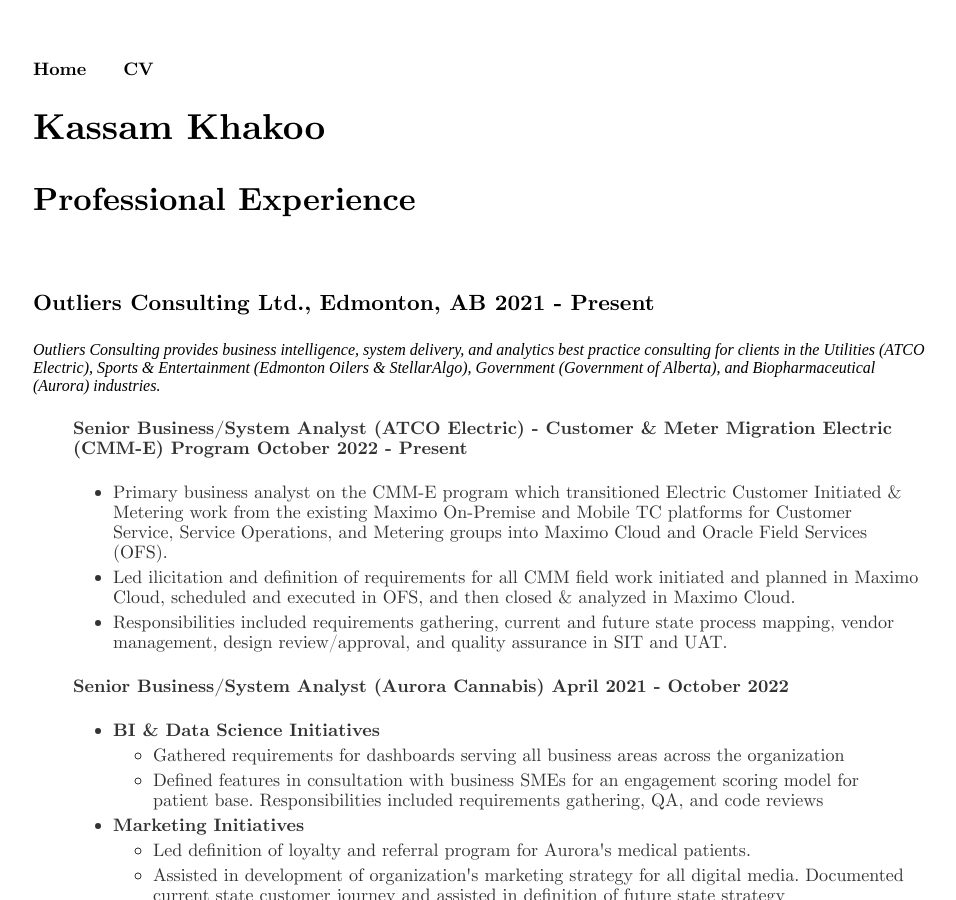
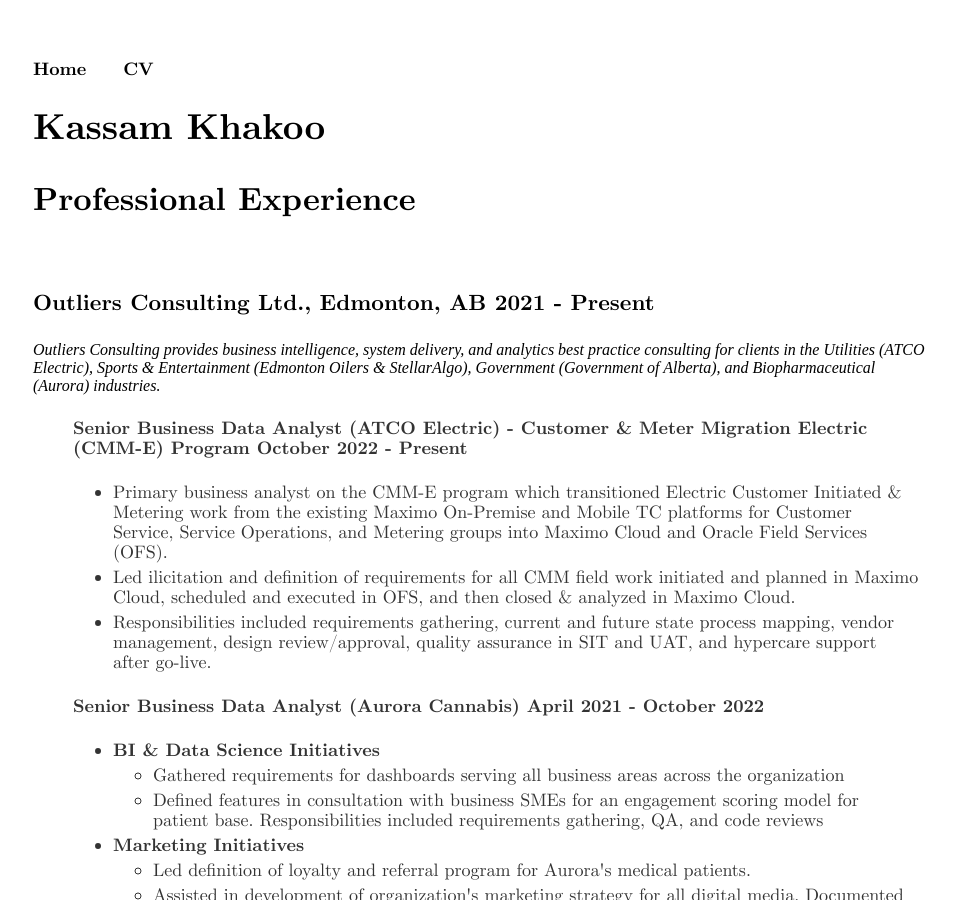
Before and after one commit to kassamkhakoo/kassamkhakoo.github.io, a Jekyll site: the page built from cv/index.html, in a window 1280 px wide and 900 px high. Shown: the whole window, without its empty margins (159-1115 px from the left). Built offline with Jekyll 4.4.1, drawn with Linux system fonts in a browser that asks for light colours.

Commit message:
Update index.html
update CMM-E experience

```diff
--- a/cv/index.html
+++ b/cv/index.html
@@ -9,13 +9,13 @@
 	<h3>Outliers Consulting Ltd., Edmonton, AB   2021 - Present</h3>
 	<em>Outliers Consulting provides business intelligence, system delivery, and analytics best practice consulting for clients in the Utilities (ATCO Electric), Sports & Entertainment (Edmonton Oilers & StellarAlgo), Government (Government of Alberta), and Biopharmaceutical (Aurora) industries.</em>
 	<ul>
-		<h4> <b>Senior Business/System Analyst (ATCO Electric) - Customer & Meter Migration Electric (CMM-E) Program</b> October 2022 - Present</h4>
+		<h4> <b>Senior Business Data Analyst (ATCO Electric) - Customer & Meter Migration Electric (CMM-E) Program</b> October 2022 - Present</h4>
 		<ul style="list-style-type:disc">
 			<li>Primary business analyst on the CMM-E program which transitioned Electric Customer Initiated & Metering work from the existing Maximo On-Premise and Mobile TC platforms for Customer Service, Service Operations, and Metering groups into Maximo Cloud and Oracle Field Services (OFS).</li>
 			<li>Led ilicitation and definition of requirements for all CMM field work initiated and planned in Maximo Cloud, scheduled and executed in OFS, and then closed & analyzed in Maximo Cloud.</li>
-			<li>Responsibilities included requirements gathering, current and future state process mapping, vendor management, design review/approval, and quality assurance in SIT and UAT.</li>
+			<li>Responsibilities included requirements gathering, current and future state process mapping, vendor management, design review/approval, quality assurance in SIT and UAT, and hypercare support after go-live.</li>
 		</ul>
-		<h4> <b>Senior Business/System Analyst (Aurora Cannabis)</b> April 2021 - October 2022</h4>
+		<h4> <b>Senior Business Data Analyst (Aurora Cannabis)</b> April 2021 - October 2022</h4>
 		<ul style="list-style-type:disc">
 			<li><b>BI & Data Science Initiatives</b></li>
 			<ul style="list-style-type:circle">
```
